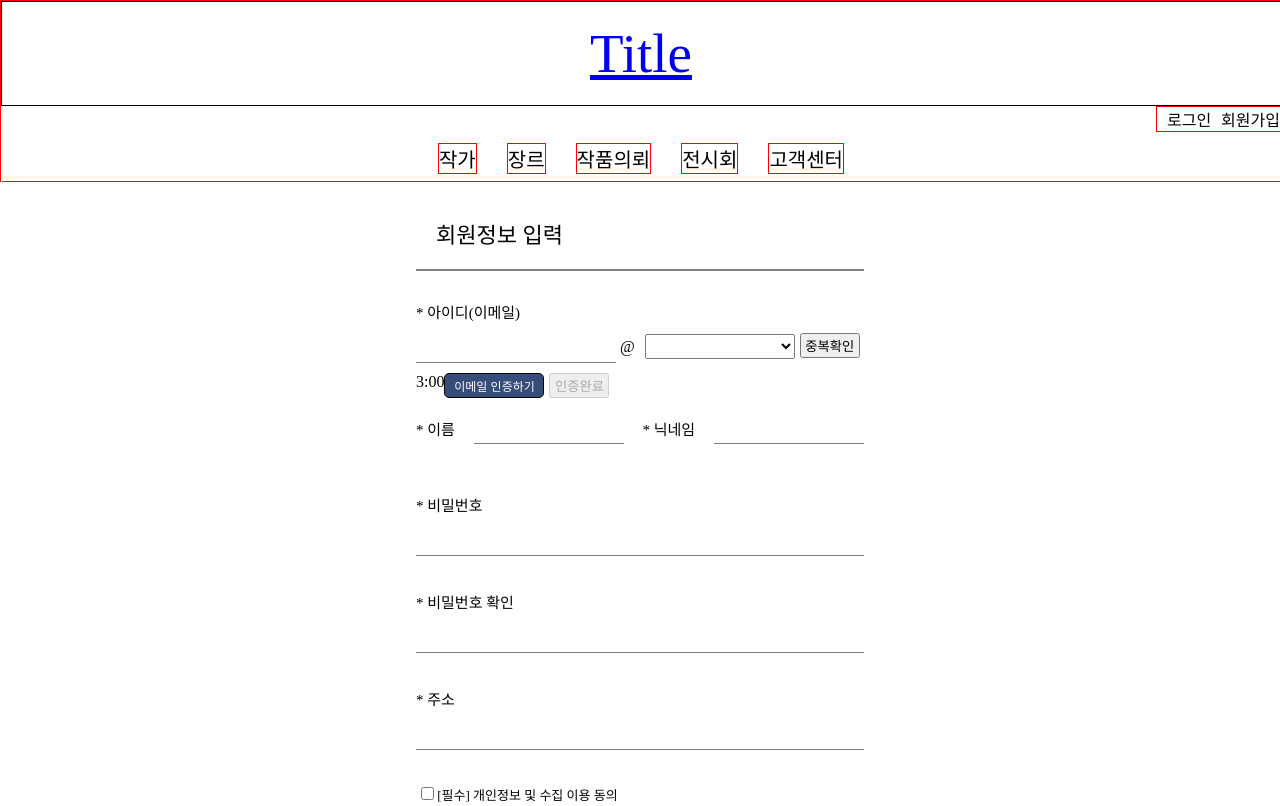
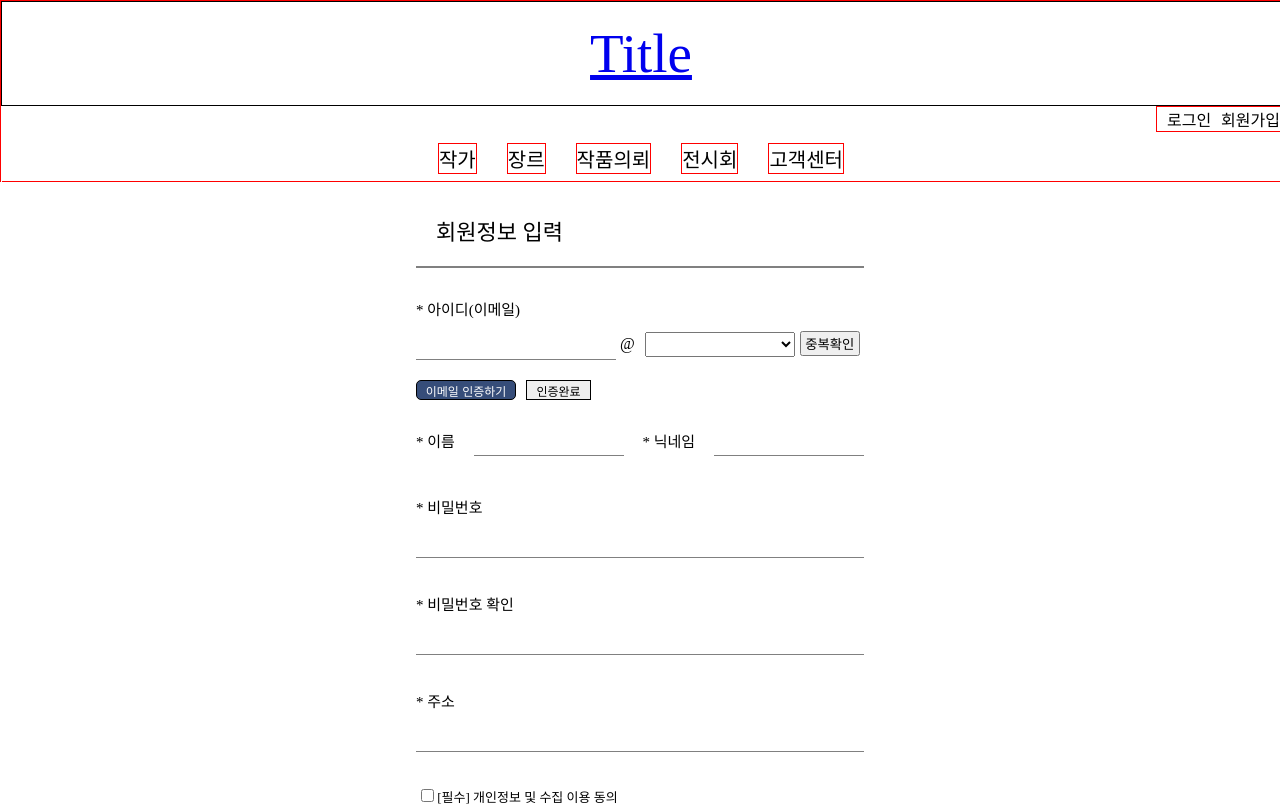
Before and after one commit to m2jung/curator_front, a Next.js app: page /login/sign-up in a window 1280 px wide. Shown: the top 806 px of the page. Built offline with nearby package versions, Linux system fonts and the light colour scheme.

Commit message:
Update-view

```diff
--- a/pages/login/sign-up/index.js
+++ b/pages/login/sign-up/index.js
@@ -6,6 +6,7 @@ export default function SignUpView(){
 
   const [email, setEmail] = useState("")
   const [emailCheck, setEmailCheck] = useState("")
+  const [emailToken, setEmailToken] = useState(false)
 
   const onClickEmailCheck = () => {
     alert('사용가능한 이메일 입니다.')
@@ -16,11 +17,13 @@ export default function SignUpView(){
       console.log(email);
   }
 
-  const onClickTimerStart = () => {
+  const onClickEmailToken = () => {
+      setEmailToken(true)
+  }
 
+  const onClickEmailComplete = () => {
 
   }
-
 
   return (
     <>
@@ -39,15 +42,9 @@ export default function SignUpView(){
               </C.Domain>
               <C.Button onClick={onClickEmailCheck}>중복확인</C.Button>
               <C.EmailCheck>
-
-                <C.Timer>3:00</C.Timer>
-                <C.ButtonToken onClick={onClickTimerStart}>이메일 인증하기</C.ButtonToken>
-                <C.Button id="finish" disabled="false"> 인증완료 </C.Button>
-
+                <C.BtnToken onClick={onClickEmailToken}>이메일 인증하기</C.BtnToken>
+                <C.BtnComplete onClick={onClickEmailComplete}>인증완료</C.BtnComplete>
               </C.EmailCheck>
-
-
-
 
             </C.SectionColumn>
             <C.SectionRow>
--- /dev/null
+++ b/pages/menu/servicepage/index.js
@@ -0,0 +1,6 @@
+export default function ServiceView() {
+
+    return (
+        <></>
+    )
+}
--- a/src/components/commons/layout/body/body.styles.js
+++ b/src/components/commons/layout/body/body.styles.js
@@ -2,7 +2,7 @@ import styled from "@emotion/styled";
 
 export const BodyWrapper = styled.div`
     width: 100%;
-    height: 700px;
+    height: 800px;
     display: flex;
     flex-direction: row;
 `
--- a/src/components/commons/layout/footer/footer.styles.js
+++ b/src/components/commons/layout/footer/footer.styles.js
@@ -2,7 +2,7 @@ import styled from "@emotion/styled";
 
 export const FooterWrapper = styled.div`
     width: 100%;
-    height: 100px;
+    height: 80px;
     display: flex;
     border: 1px solid black;
 `
--- a/src/components/commons/layout/header/header.presenter.js
+++ b/src/components/commons/layout/header/header.presenter.js
@@ -17,11 +17,11 @@ export default function LayoutHeader(props){
            <C.MyImage></C.MyImage> */}
         </C.MyProfile>
         <C.Navigator>
-          <Link href="#"><C.Menu>작가</C.Menu></Link>
-          <Link href="#"><C.Menu>장르</C.Menu></Link>
-          <Link href="#"><C.Menu>작품의뢰</C.Menu></Link>
-          <Link href="#"><C.Menu>전시회</C.Menu></Link>
-          <Link href="#"><C.Menu>고객센터</C.Menu></Link>
+          <Link href="#"><C.Menu onClick={props.artist}>작가</C.Menu></Link>
+          <Link href="#"><C.Menu onClick={props.genre}>장르</C.Menu></Link>
+          <Link href="#"><C.Menu onClick={props.commission}>작품의뢰</C.Menu></Link>
+          <Link href="#"><C.Menu onClick={props.exhibition}>전시회</C.Menu></Link>
+          <Link href="#"><C.Menu onClick={props.service}>고객센터</C.Menu></Link>
         </C.Navigator>
       </C.HeaderWrapper>
     )
--- a/styles/login/sign-up-emotion.js
+++ b/styles/login/sign-up-emotion.js
@@ -4,7 +4,7 @@ import styled from "@emotion/styled";
 
 export const Wrapper = styled.div`
     width: 100%;
-    height: 700px;
+    height: 750px;
     display: flex;
     flex-direction: row;
 `
@@ -37,7 +37,7 @@ export const SectionRow = styled.div`
     display: flex;
     flex-direction: row;
     justify-content: space-between;
-    margin: 15px 0;
+    margin: 15px 0 5px;
 `
 
 export const Label = styled.div`
@@ -66,18 +66,23 @@ export const Button = styled.button `
 export const EmailCheck = styled.div`
     display: flex;
     flex-direction: row;
+    margin: 10px 0;
 `
-export const ButtonToken = styled.button`
+export const BtnToken = styled.button`
     width: 100px;
+    height: 20px;
     font-size: 12px;
     background-color: #364D79;
     color: white;
     border: 1px solid black;
     border-radius: 5px;
 `
-
-export const Number = styled.div``
-export const Timer = styled.div``
+export const BtnComplete = styled.button`
+    width: 65px;
+    font-size: 12px;
+    border: 1px solid black;
+    margin-left: 10px;
+`
 
 
 export const Name = styled.input`
```
Also changed, not shown: pages/login/user/user-info/index.js (added, +12 -0 lines), pages/menu/artist/index.js (added, +7 -0 lines), pages/menu/commission/index.js (added, +7 -0 lines), pages/menu/exhibition/index.js (added, +7 -0 lines), pages/menu/genre/index.js (added, +7 -0 lines), src/components/commons/layout/header/header.container.js (+28 -1 lines).
